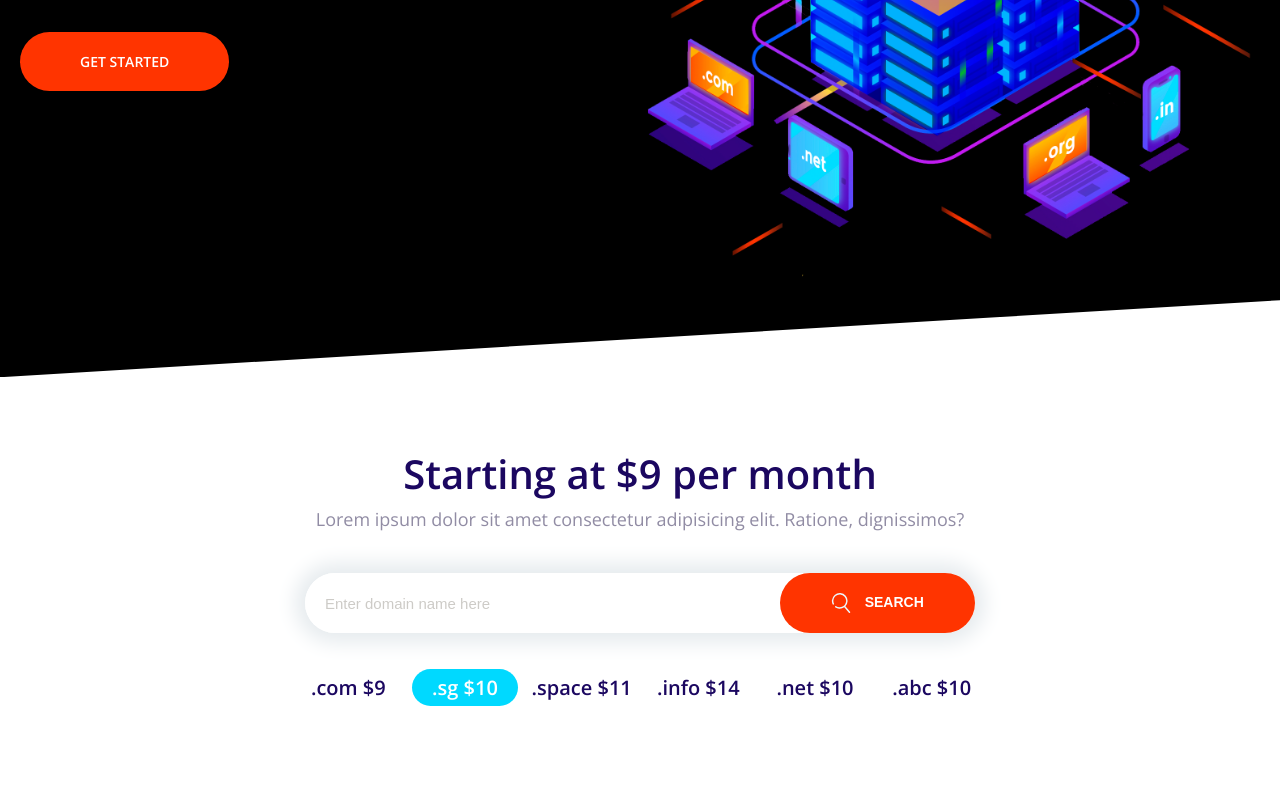
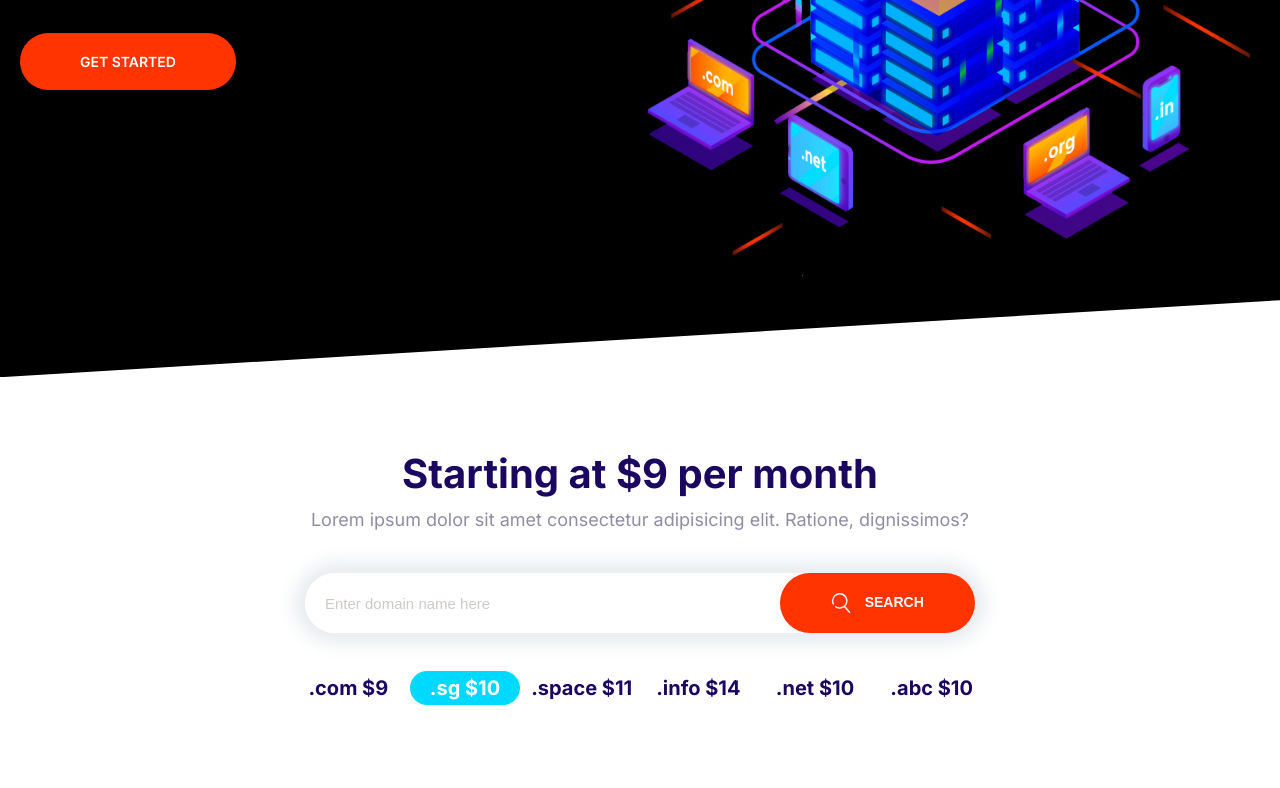
Before and after one commit to Muhammadfahid12/Moshify, a plain HTML site: page index.html in a window 1280 px wide. Shown: the part 446-1234 px from the top of the page. Drawn offline with nearby package versions, Linux system fonts and the light colour scheme.

```diff
--- a/css/styles.css
+++ b/css/styles.css
@@ -25,12 +25,12 @@
 }
 
 body {
-  font-family: "Inter", sans-serif;
-  font-family: "Open Sans", sans-serif;
+  font-family: Inter, Arial, Helvetica, sans-serif;
   font-size: 2.4rem;
   line-height: 1.5;
   color: var(--color-body);
 }
+
 
 h1,
 h2,
@@ -142,7 +142,7 @@
 
 /* Lists */
 .list {
-  list-style: none;
+  list-style:none;
   padding-left: 0rem;
   /* padding-left is by-default is all browsers using list property */
   color: var(--color-heading);
```
Also changed, not shown: 4 other files.
